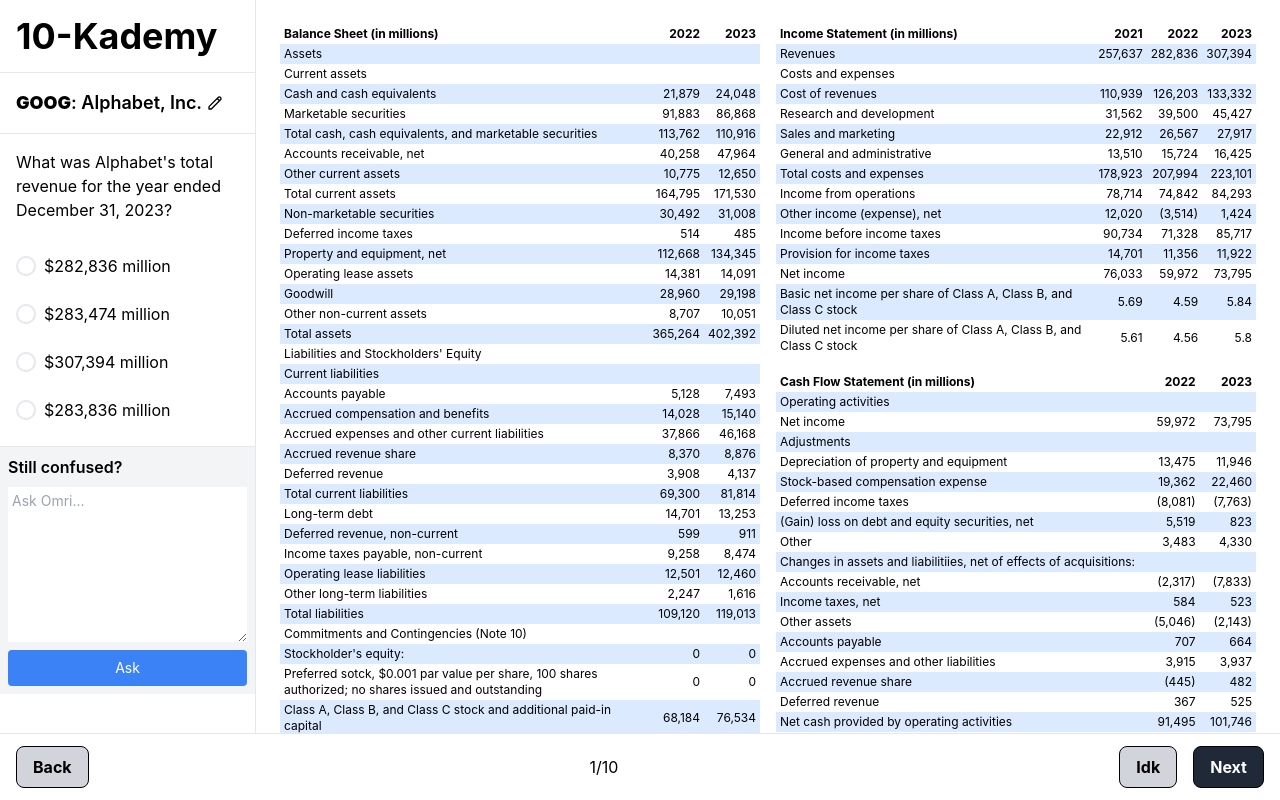
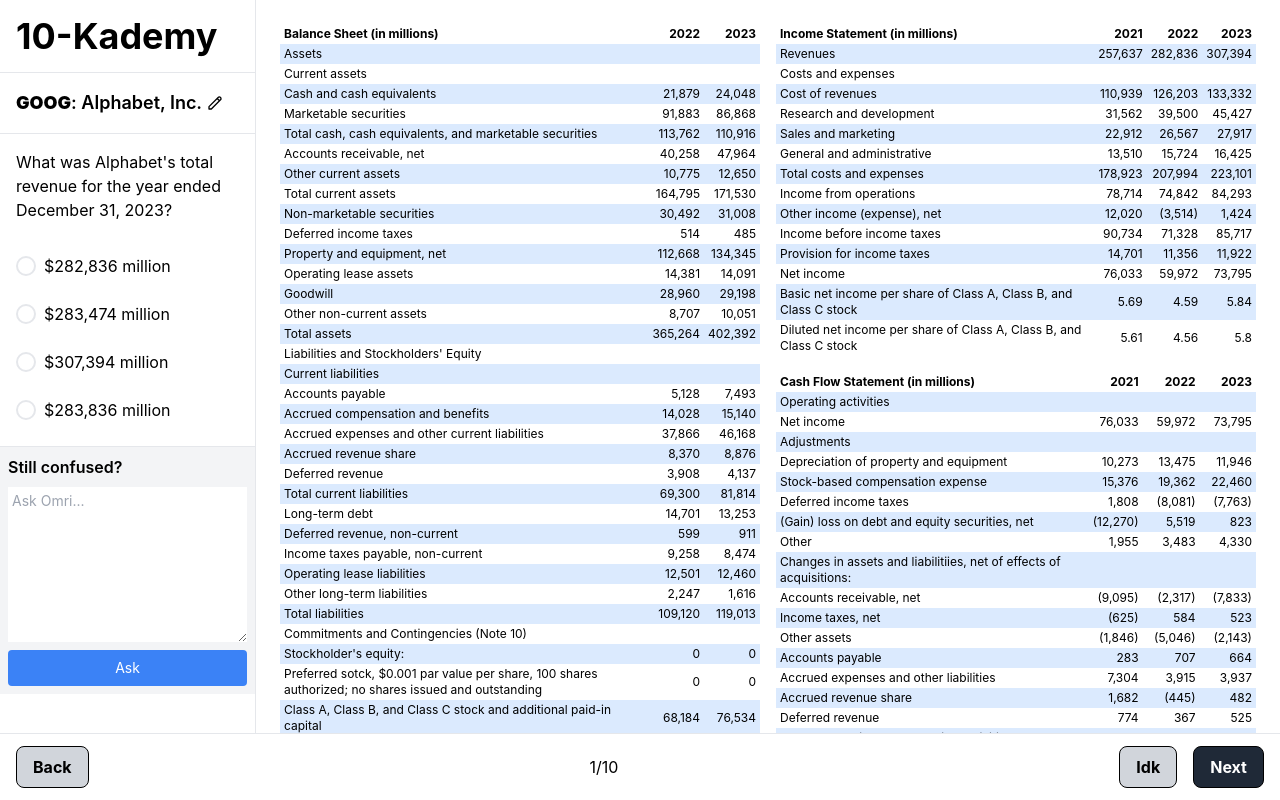
Before and after one commit to sam-schnaars/cal-hacks, a React (Create React App) app: page /practice in a window 1280 px wide. Built offline with nearby package versions, Linux system fonts and the light colour scheme.

Commit message:
cfs 2021

```diff
--- a/src/components/CFSTable.js
+++ b/src/components/CFSTable.js
@@ -1,5 +1,6 @@
 import React from 'react';
 import data from '../gcfs.json';
+
 const CFSTable = (question) => {
 
   const highlights = question.question.highlight ? question.question.highlight.flat(2) : "Inventory";
@@ -18,6 +19,7 @@
     return Object.entries(data).map(([key, value], index) => (
       <tr key={key} className={index % 2 === 0 ? 'bg-blue-100' : ''}>
         <td className="px-1 py-0.5 text-left text-xs">{key}</td>
+        <td className={`px-1 py-0.5 text-right text-xs ${isHighlighted(key) ? 'bg-yellow-300' : ''}`}>{formatNumber(value['2021'])}</td>
         <td className={`px-1 py-0.5 text-right text-xs ${isHighlighted(key) ? 'bg-yellow-300' : ''}`}>{formatNumber(value['2022'])}</td>
         <td className={`px-1 py-0.5 text-right text-xs ${isHighlighted(key) ? 'bg-yellow-300' : ''}`}>{formatNumber(value['2023'])}</td>
       </tr>
@@ -30,6 +32,7 @@
         <thead>
           <tr className="bg-white text-black">
             <th className="px-1 py-0.5 text-left text-xs font-bold">Cash Flow Statement (in millions)</th>
+            <th className="px-1 py-0.5 text-right text-xs font-bold">2021</th>
             <th className="px-1 py-0.5 text-right text-xs font-bold">2022</th>
             <th className="px-1 py-0.5 text-right text-xs font-bold">2023</th>
           </tr>
```
